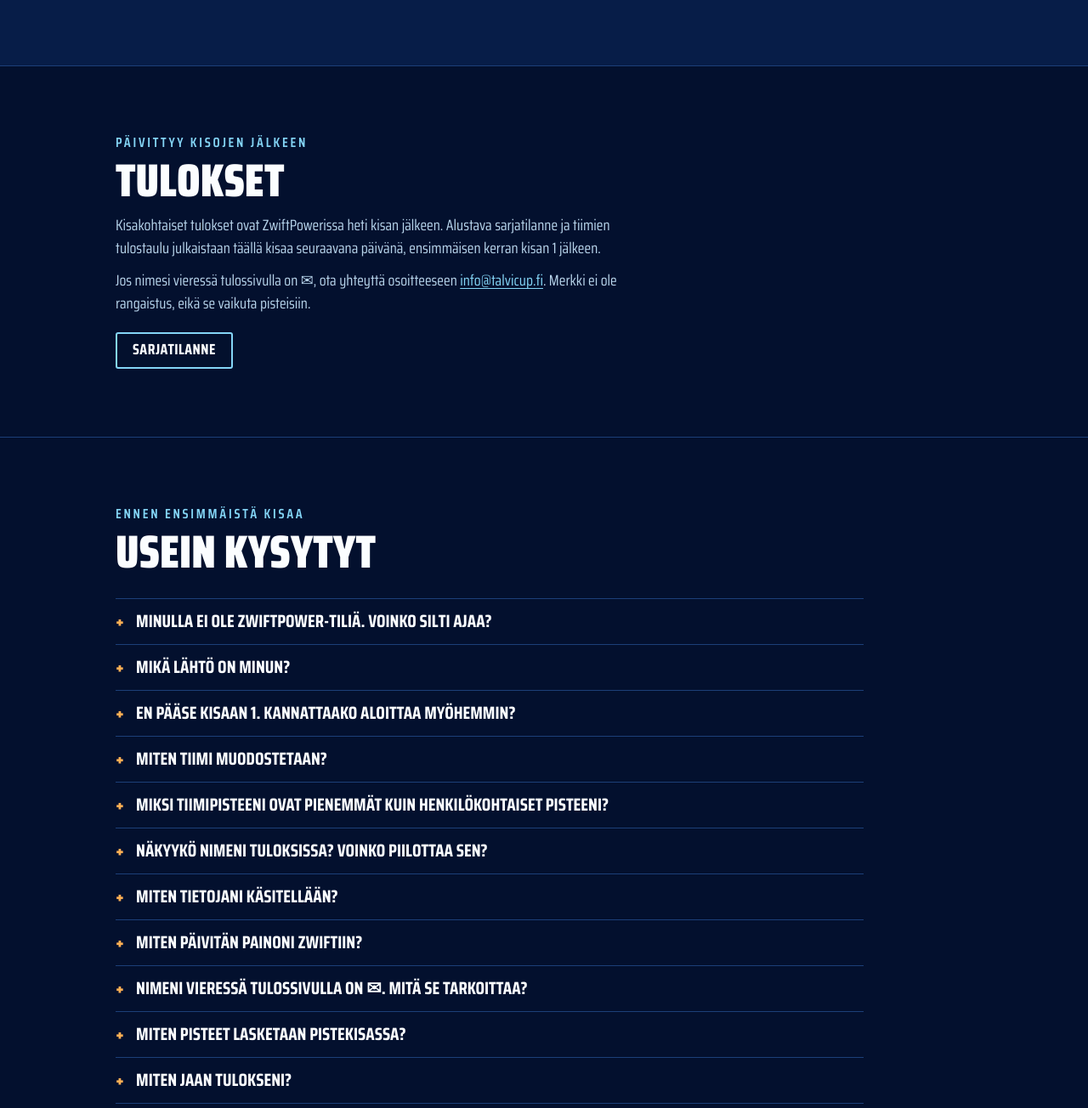
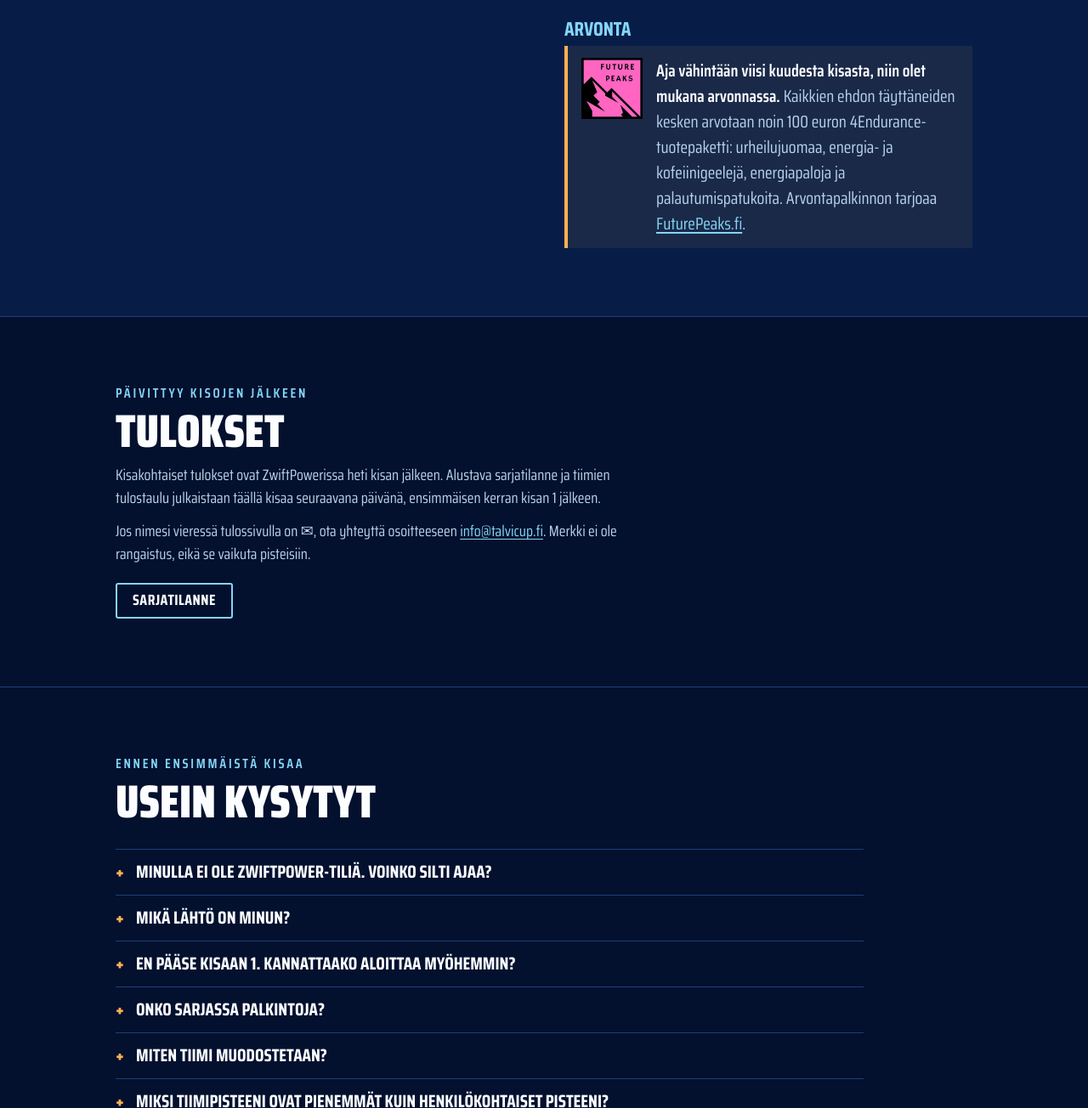
Before and after one commit to ride-club-finland/talvicup_fi, a plain HTML site: page docs/index.html in a window 1280 px wide. Shown: the part 4552-5856 px from the top of the page at 85% size. Drawn offline with Linux system fonts and the light colour scheme.

Commit message:
Arvonta: FuturePeaks.fi:n tuotepaketti viisi kisaa ajaneille
Co-Authored-By: Claude Opus 5.5 <noreply@anthropic.com>

```diff
--- a/docs/index.html
+++ b/docs/index.html
@@ -88,6 +88,9 @@ h3.sub { font: 700 1.45rem/1.15 var(--display); text-transform: uppercase; color
 .rules b { color: var(--fg); font-weight: 600; }
 .two p { color: var(--soft); }
 .two p + p, .two p + .rules, .two .rules + p { margin-top: 10px; }
+.prize { display: flex; gap: 16px; align-items: flex-start; padding: 14px 16px; border-left: 4px solid var(--amber); background: rgb(255 176 84 / .08); }
+.prize img { flex: none; width: 72px; height: 72px; }
+.prize b { color: var(--fg); font-weight: 600; }
 
 .faq { max-width: 44em; margin-top: 28px; border-bottom: 1px solid var(--line); }
 .faq details { border-top: 1px solid var(--line); }
@@ -249,6 +252,11 @@ footer img { width: 160px; margin-bottom: 12px; }
         </ul>
         <h3 class="sub" style="margin-top:24px">Tiimikilpailu</h3>
         <p>Tiimit kisaavat ZwiftPower-tiimien kautta. Tiimin kolmen parhaan ajajan tiimipisteet kaikista kategorioista lasketaan yhteen, ja niistä tehdään oma tulostaulu. Tiimipisteet ovat samat kuin henkilökohtaiset pisteet, paitsi jos sarjassa on kisassa alle kahdeksan maaliin ajanutta: silloin ne lasketaan sijalta 8 miinus voitettujen ajajien määrä, sekä maalissa että kireissä. Tiimin viisi parasta kisaa lasketaan. Tiimisi lukittuu ensimmäiseen kisaan, jonka ajat maaliin sen edustajana.</p>
+        <h3 class="sub" id="arvonta" style="margin-top:24px">Arvonta</h3>
+        <div class="prize">
+          <img src="assets/futurepeaks.webp" width="96" height="96" alt="FuturePeaks">
+          <p><b>Aja vähintään viisi kuudesta kisasta, niin olet mukana arvonnassa.</b> Kaikkien ehdon täyttäneiden kesken arvotaan noin 100 euron 4Endurance-tuotepaketti: urheilujuomaa, energia- ja kofeiinigeelejä, energiapaloja ja palautumispatukoita. Arvontapalkinnon tarjoaa <a href="https://futurepeaks.fi/">FuturePeaks.fi</a>.</p>
+        </div>
       </div>
     </div>
   </div>
@@ -280,6 +288,10 @@ footer img { width: 160px; margin-bottom: 12px; }
       <details>
         <summary>En pääse kisaan 1. Kannattaako aloittaa myöhemmin?</summary>
         <p>Kyllä. Mukaan saa tulla missä kisassa tahansa, ja viisi parasta kisaa lasketaan. Kun aloitat viimeistään kisassa 2, kaikki viisi parasta kisaasi lasketaan. Myöhemmin aloittaessa saat pisteet ajamistasi kisoista, ja väliin jääneet ovat nollia.</p>
+      </details>
+      <details>
+        <summary>Onko sarjassa palkintoja?</summary>
+        <p>Kaikkien vähintään viisi kuudesta kisasta ajaneiden kesken arvotaan noin 100 euron 4Endurance-tuotepaketti, jonka tarjoaa <a href="https://futurepeaks.fi/">FuturePeaks.fi</a>. Lue lisää kohdasta <a href="#arvonta">Arvonta</a>.</p>
       </details>
       <details>
         <summary>Miten tiimi muodostetaan?</summary>
@@ -332,6 +344,7 @@ footer img { width: 160px; margin-bottom: 12px; }
       <li><b>Start efter ålder</b><span>A = U23, B = Öppen, C = 40+, D = 50+, E = 60+. Du får välja en yngre klass eller Öppen. Klassen låses i det första loppet du kör i mål.</span></li>
       <li><b>Loppet</b><span>Ingen separat anmälan: öppna tävlingslänken ovan och gå med i evenemanget i Zwift. Vi rekommenderar att du är vid starten cirka 15 minuter före kl. 18.30. Den som är sen får inte starta. Resultaten finns på <a href="tulokset/">talvicup.fi/tulokset</a> dagen efter.</span></li>
     </ol>
+    <p class="intro">Utlottning: bland alla som kör minst fem av sex lopp lottas ett produktpaket från 4Endurance värt cirka 100 euro. Priset skänks av <a href="https://futurepeaks.fi/">FuturePeaks.fi</a>.</p>
     <p class="intro">Frågor, rättelser och om ditt resultat saknas: <a href="mailto:info@talvicup.fi">info@talvicup.fi</a> (du kan skriva på svenska).</p>
   </div>
 </section>
```
Also changed, not shown: docs/assets/futurepeaks.webp (added).
